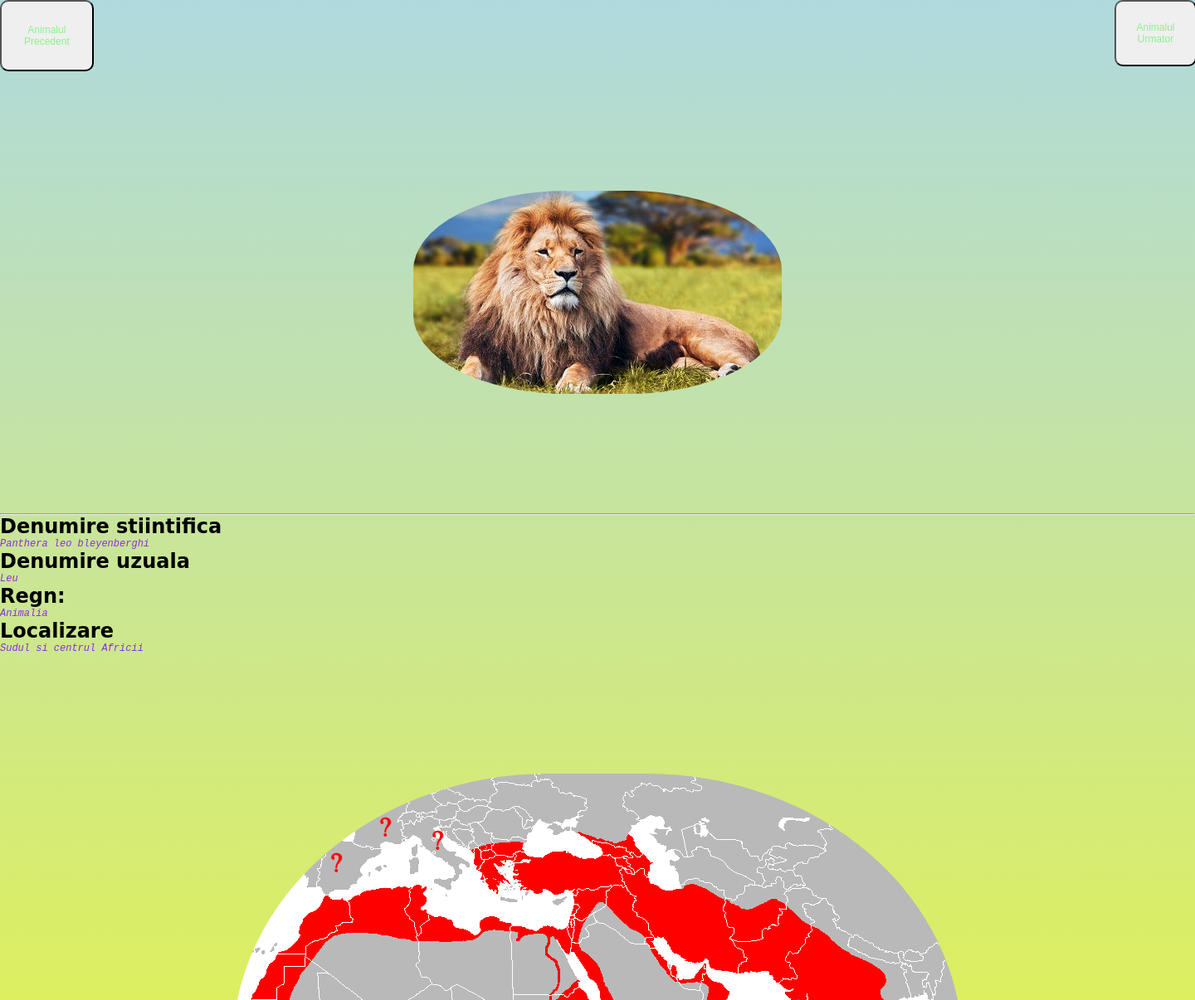
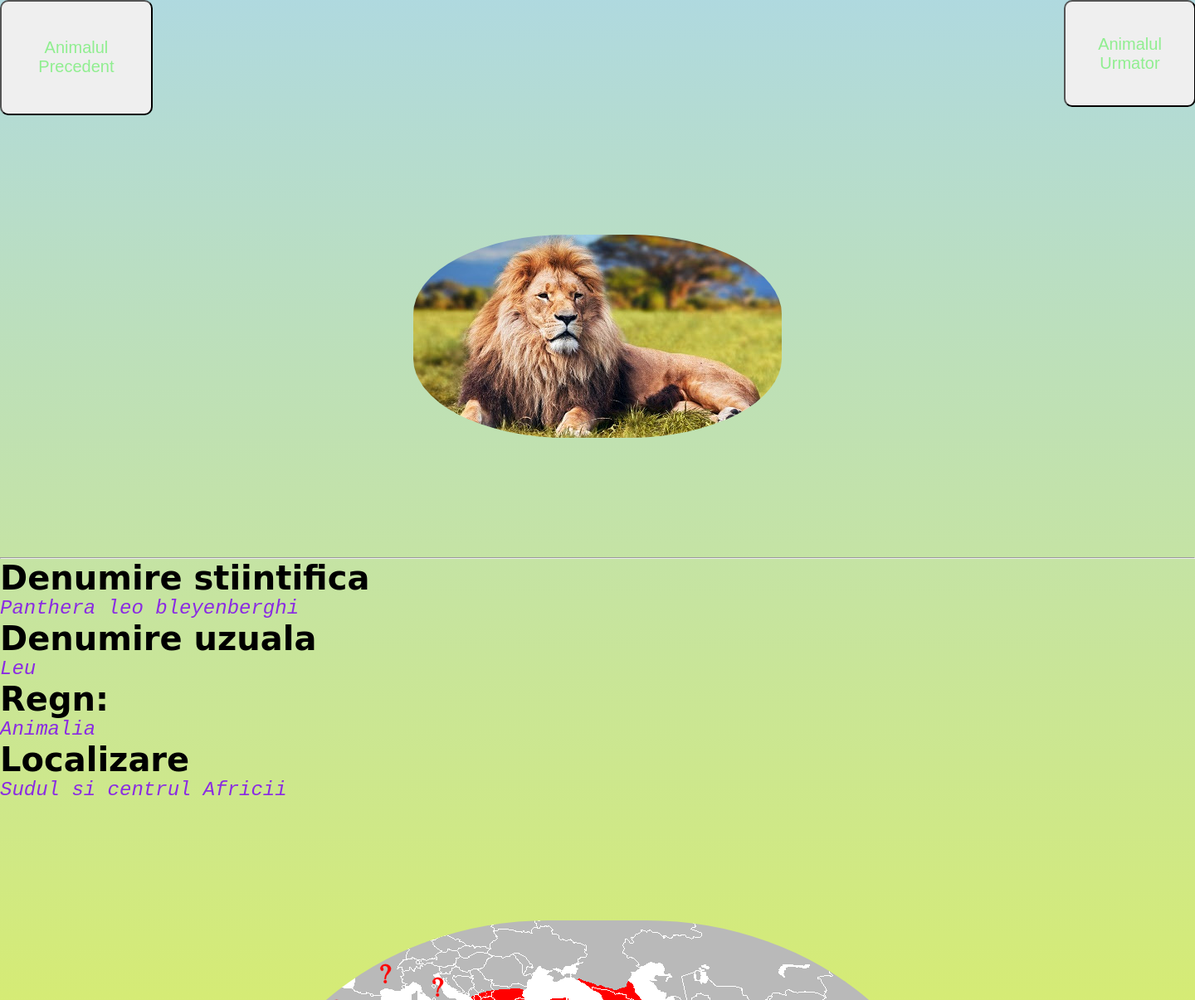
Before and after one commit to georgecernat77/Proiect-TW, a PHP site: page /Animale.html in a window 1440 px wide. Shown: the part 78-1284 px from the top of the page at 83% size. Run offline with PHP 8.4, Linux system fonts and the light colour scheme.

Commit message:
Update imagini.css

```diff
--- a/Atractions/animale/imagini.css
+++ b/Atractions/animale/imagini.css
@@ -8,13 +8,13 @@ body{
 }
 p{
     color: blueviolet;
-    font-size: 75% ;
+    font-size: 150% ;
     font-style: italic;
     font-family: 'Courier New', Courier, monospace;
 }
 .a{
     color: red;
-    font-size: 75%;
+    font-size: 175%;
     font-style: italic,bold;
 
 }
@@ -30,11 +30,11 @@ ol{
 pre{
     align-self: flex-start;
     color:green;
-    font-size: 50%;
+    font-size: 120%;
     font-family: 'Times New Roman', Times, serif;
 }
 h1{
-    font-size: 150%;
+    font-size: 250%;
 }
 h3{
     display:flex;
@@ -54,7 +54,7 @@ h3{
 .left{
     justify-self: flex-start;
     padding: 25%;
-    font-size: 75%;
+    font-size: 125%;
     color:lightgreen;
     border-radius: 10px;
 }
@@ -62,7 +62,7 @@ h3{
 .right{
     justify-self: flex-start;
     padding: 25%;
-    font-size: 75%;
+    font-size: 125%;
     color:lightgreen;
     border-radius: 10px;
 }
```
